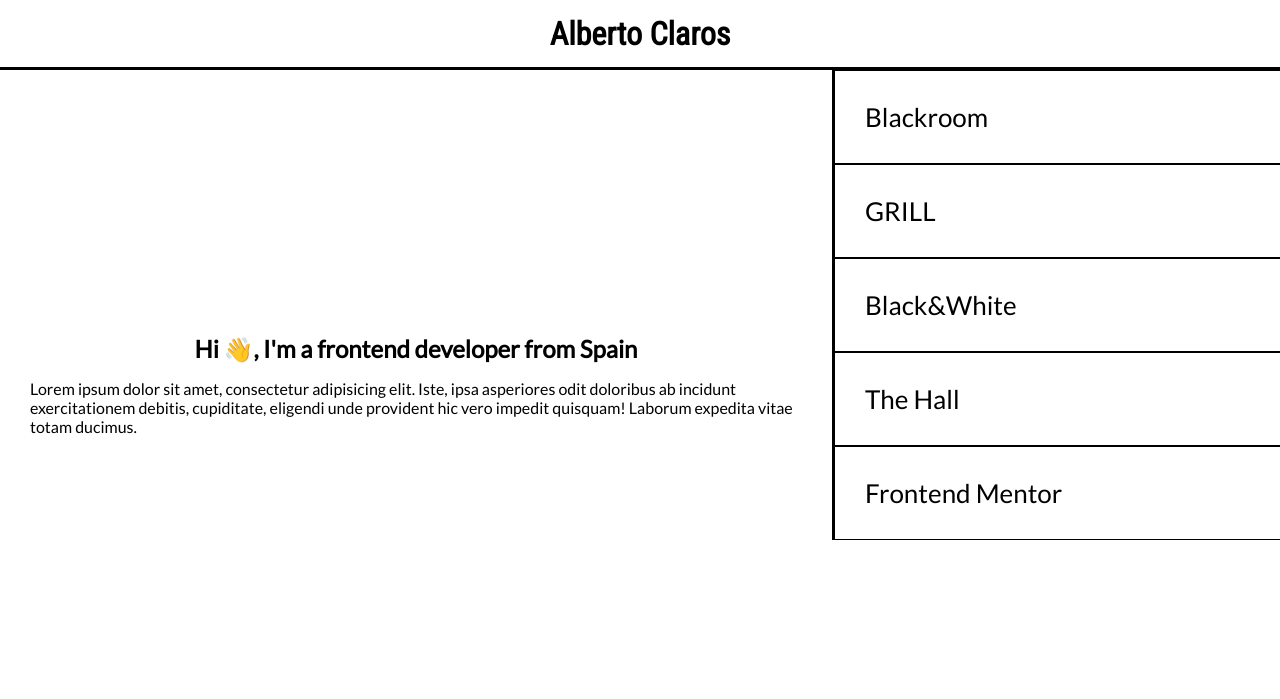
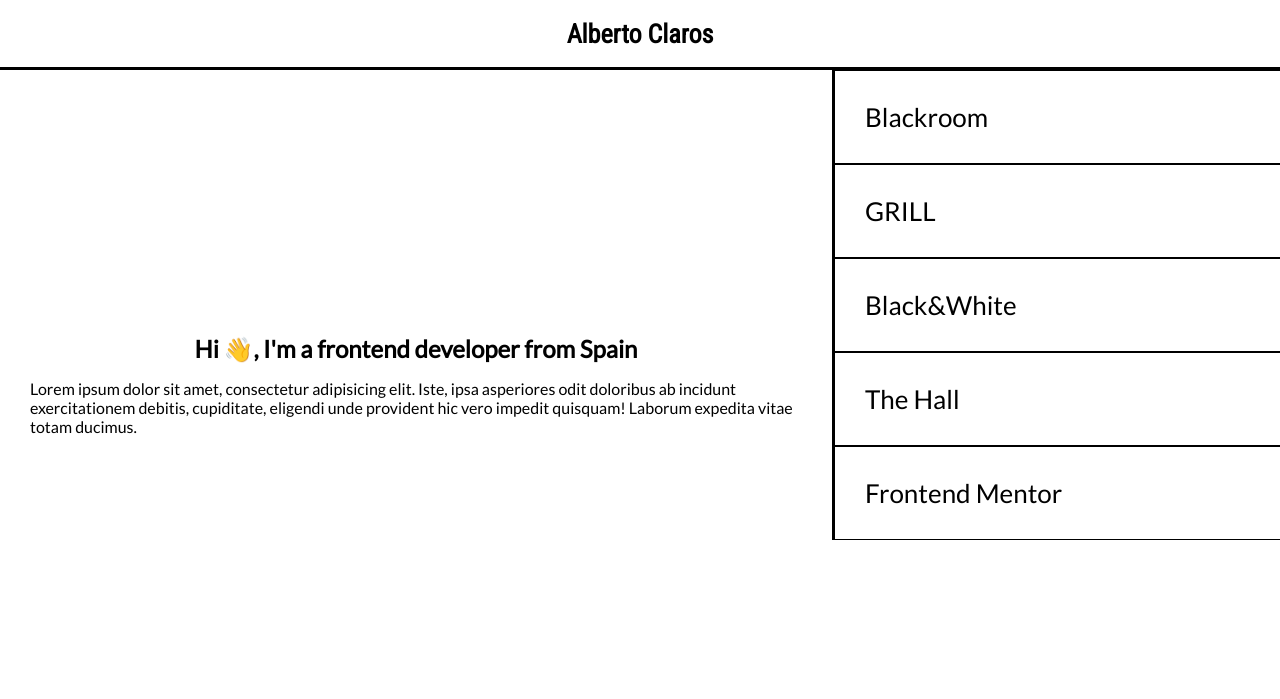
Before and after one commit to albertoclaros/albertoclaros.github.io, a PHP site: page /index.html in a window 1280 px wide. Shown: the top 699 px of the page. Run offline with PHP 8.4, Linux system fonts and the light colour scheme.

Commit message:
Update style.css

```diff
--- a/style.css
+++ b/style.css
@@ -27,7 +27,7 @@ header {
     z-index: 1000;
     background-color: white;
 }
-header a {
+header a h1{
     color: black;
     font-size: 26px;
 }
```
